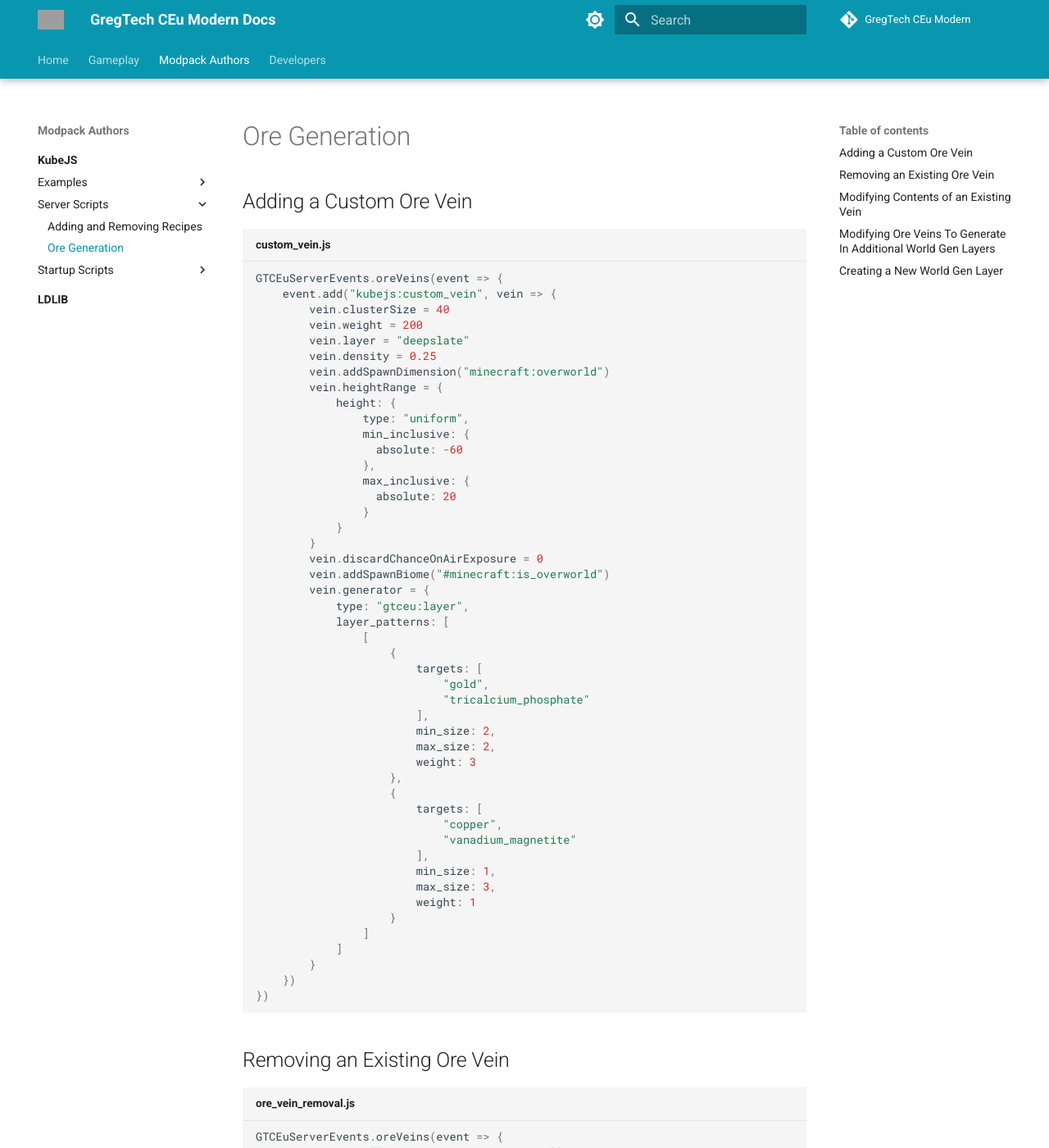
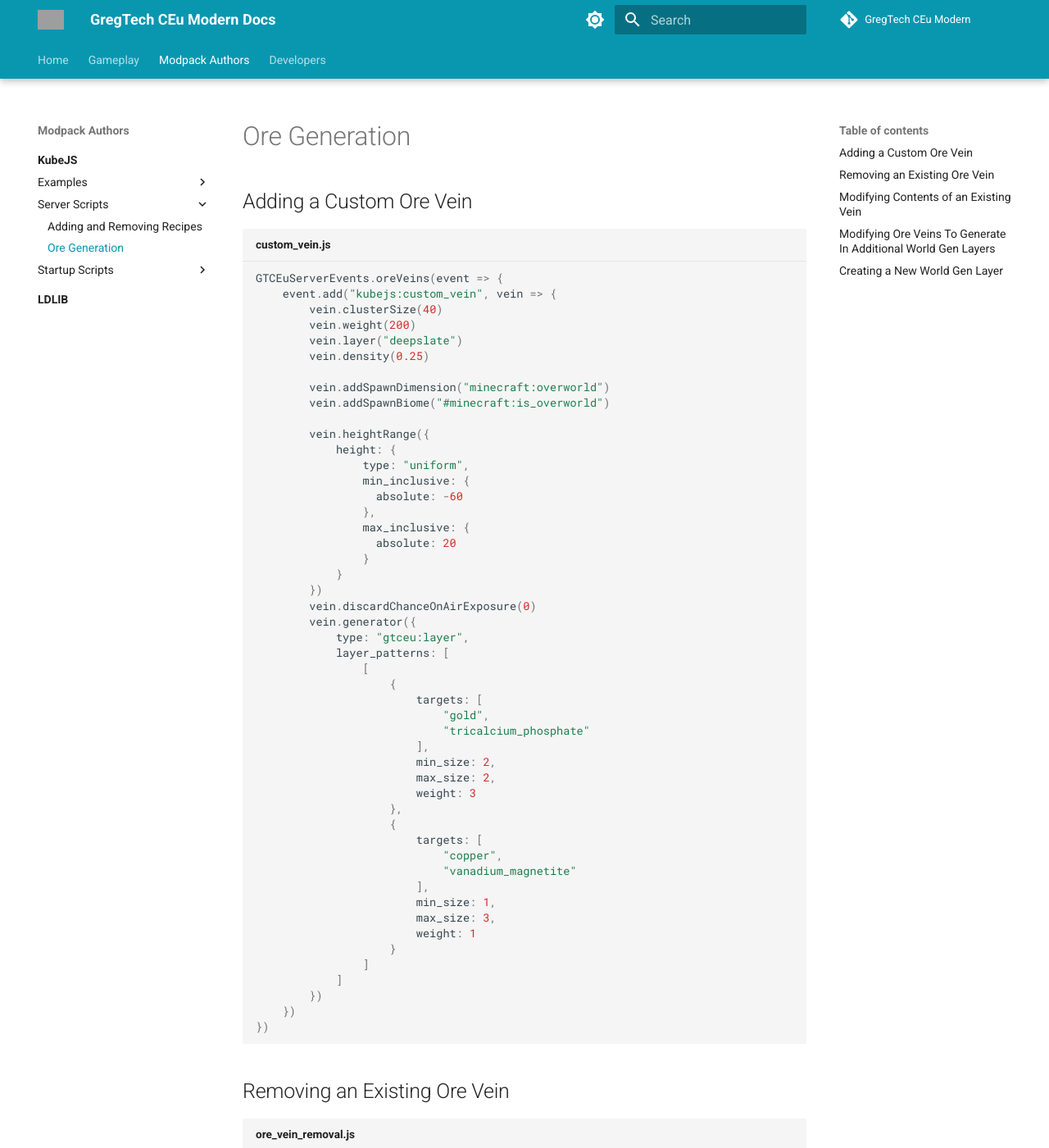
Before and after one commit to GregTechCEu/gtceu-modern-docs, an MkDocs documentation site: the page built from docs/Modpacks/KubeJS/Server-Scripts/Ore-Generation.md, in a window 1280 px wide and 1400 px high. Shown: the whole window at 82% size. Built offline with MkDocs 1.6.1 and Material for MkDocs 9.7.7, drawn with Linux system fonts in a browser that asks for light colours; comment, search, counter and statistics services are not loaded; part of the change alters nothing that is shown; grey boxes are pictures that could not be loaded.

````diff
--- a/docs/Modpacks/KubeJS/Server-Scripts/Ore-Generation.md
+++ b/docs/Modpacks/KubeJS/Server-Scripts/Ore-Generation.md
@@ -1,6 +1,7 @@
 ---
 title: Ore Generation
 ---
+
 
 # Ore Generation
 
@@ -10,12 +11,15 @@ title: Ore Generation
 ```js title="custom_vein.js"
 GTCEuServerEvents.oreVeins(event => {
     event.add("kubejs:custom_vein", vein => {
-        vein.clusterSize = 40
-        vein.weight = 200
-        vein.layer = "deepslate"
-        vein.density = 0.25
+        vein.clusterSize(40)
+        vein.weight(200)
+        vein.layer("deepslate")
+        vein.density(0.25)
+
         vein.addSpawnDimension("minecraft:overworld")
-        vein.heightRange = {
+        vein.addSpawnBiome("#minecraft:is_overworld")
+
+        vein.heightRange({
             height: {
                 type: "uniform",
                 min_inclusive: {
@@ -25,10 +29,9 @@ GTCEuServerEvents.oreVeins(event => {
                   absolute: 20
                 }
             }
-        }
-        vein.discardChanceOnAirExposure = 0
-        vein.addSpawnBiome("#minecraft:is_overworld")
-        vein.generator = {
+        })
+        vein.discardChanceOnAirExposure(0)
+        vein.generator({
             type: "gtceu:layer",
             layer_patterns: [
                 [
@@ -52,7 +55,7 @@ GTCEuServerEvents.oreVeins(event => {
                     }
                 ]
             ]
-        }
+        })
     })
 })
 ```
@@ -89,7 +92,7 @@ const $GTOreFeatureEntry = Java.loadClass('com.gregtechceu.gtceu.api.data.worldg
 GTCEuServerEvents.oreVeins(event => {
     $GTOreFeatureEntry.ALL.keySet().forEach(veinId => {
         event.modify(veinId, vein => {
-            vein.layer = 'air'
+            vein.layer('air')
         })
     }) //(1)
 })
````
